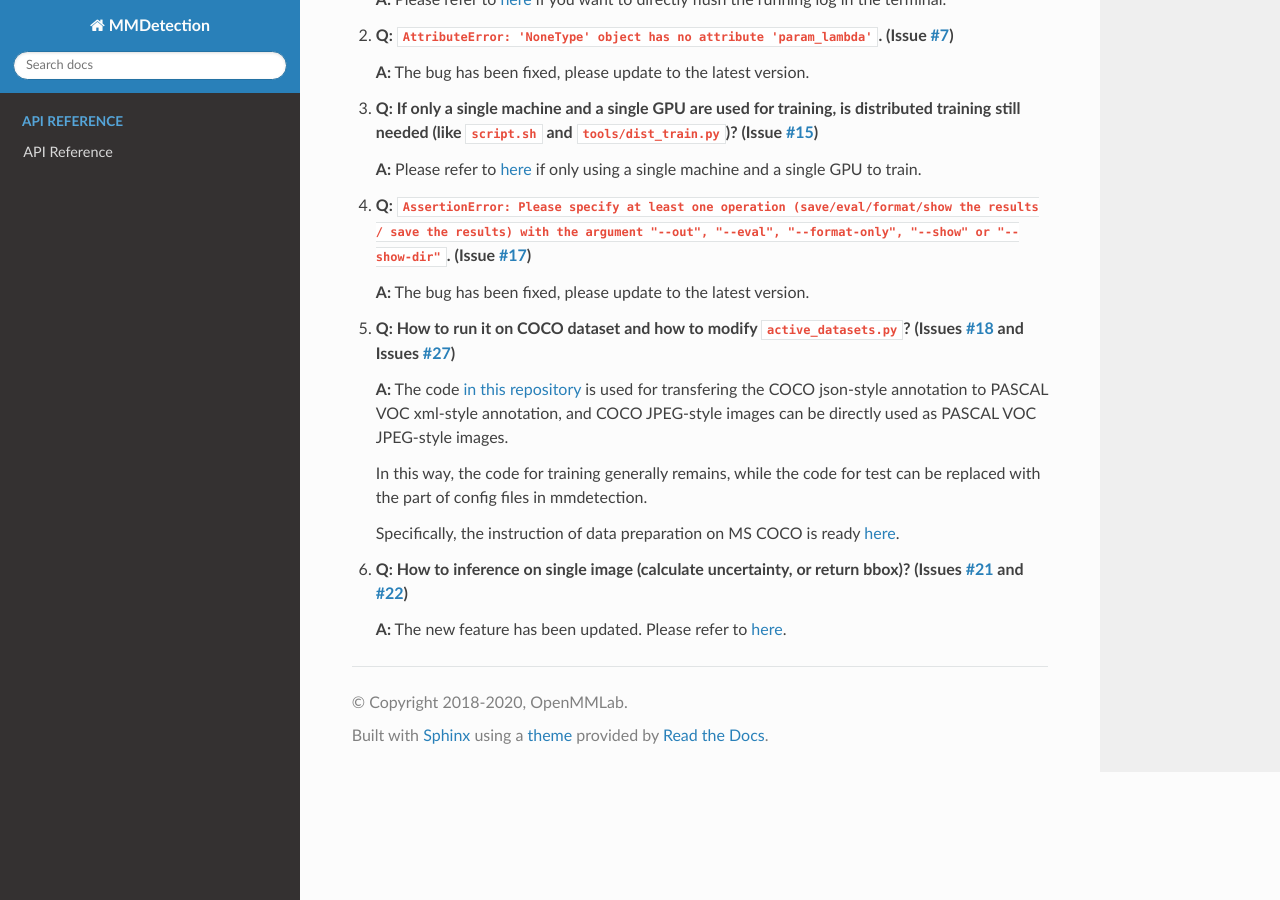
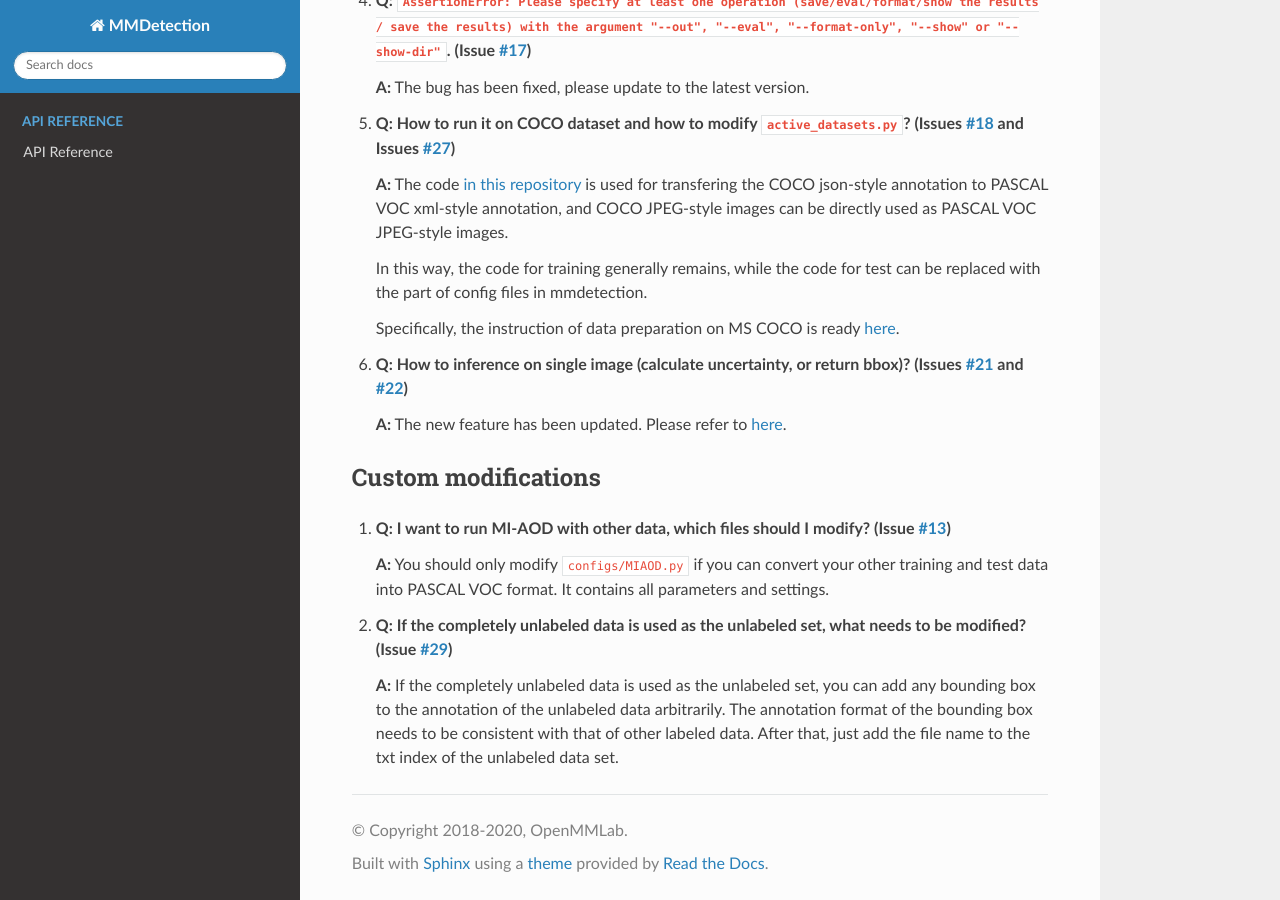
Before and after one commit to yuantn/MI-AOD, a Sphinx documentation site: the page built from docs/FAQ.md, in a window 1280 px wide and 900 px high, scrolled down 5163 px. Built offline with Sphinx 7.4.7 and the Read the Docs theme 2.0.0, drawn with Linux system fonts in a browser that asks for light colours; pages that are not in the unit, such as notebooks, are missing from menus; some of the changed text lies outside the part shown.

Commit message:
Add a new section

```diff
--- a/docs/FAQ.md
+++ b/docs/FAQ.md
@@ -13,6 +13,7 @@ The open issues are not included here for now, just in case someone will ask fur
 - [Training and Test](#training-and-test)
 - [Paper Details](#paper-details)
 - [Fixed Bugs and New Features](#fixed-bugs-and-new-features)
+- [Custom modifications](#custom-modifications)
 
 <!-- TOC -->
 
@@ -240,3 +233,16 @@ The open issues are not included here for now, just in case someone will ask fur
 6.  **Q: How to inference on single image (calculate uncertainty, or return bbox)? (Issues [#21](../../../issues/21) and [#22](../../../issues/22))**
 
     **A:** The new feature has been updated. Please refer to [here](../../../#train-and-test).
+
+
+## Custom modifications
+
+1.  **Q: I want to run MI-AOD with other data, which files should I modify? (Issue [#13](../../../issues/13#issuecomment-845709365))**
+
+    **A:** You should only modify `configs/MIAOD.py` if you can convert your other training and test data into PASCAL VOC format. It contains all parameters and settings.
+
+2.  **Q: If the completely unlabeled data is used as the unlabeled set, what needs to be modified? (Issue [#29](../../../issues/29#issuecomment-871210792))**
+
+    **A:** If the completely unlabeled data is used as the unlabeled set, you can add any bounding box to the annotation of the unlabeled data arbitrarily.
+    The annotation format of the bounding box needs to be consistent with that of other labeled data.
+    After that, just add the file name to the txt index of the unlabeled data set.
```
Also changed, not shown: other parts of docs/FAQ.md (+5 -13 lines).
